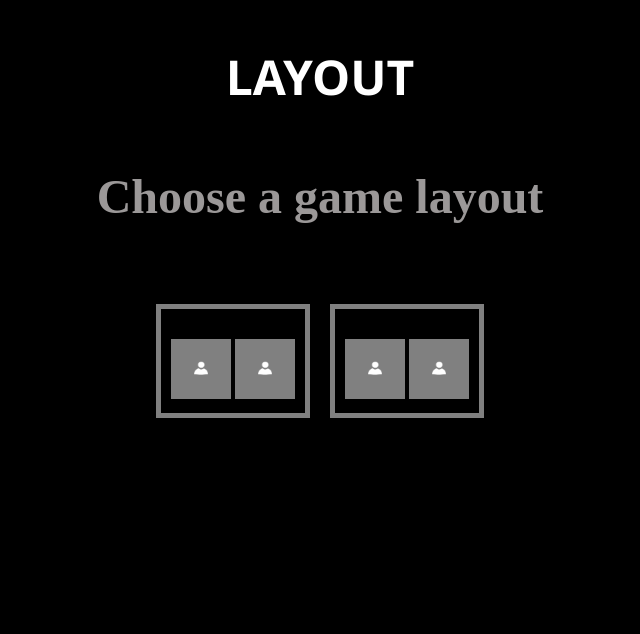
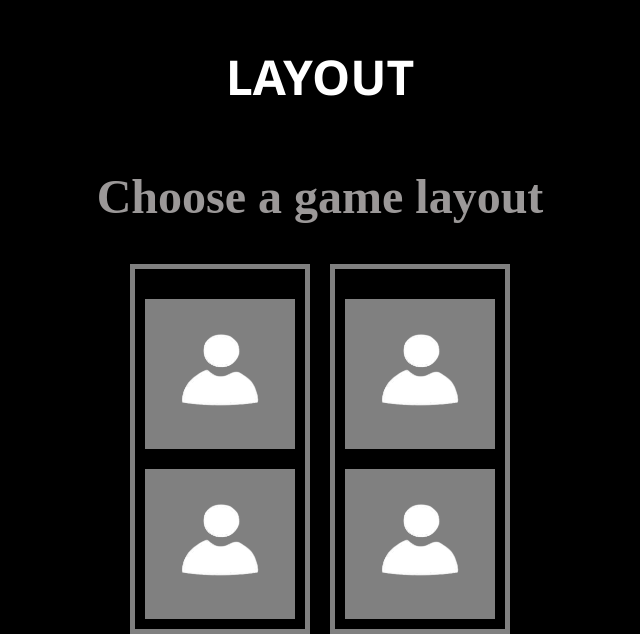
Before and after one commit to Jesutofolami/KRATOS-GAME, a plain HTML site: page index.html in a window 1280 px wide. Shown: the part 3390-4024 px from the top of the page, without its empty margins (320-960 px from the left). Before the commit the page ends 3808 px from the top, so only its background shows below. Drawn offline with Linux system fonts and the light colour scheme.

Commit message:
first commit

```diff
--- a/css/style.css
+++ b/css/style.css
@@ -280,15 +280,12 @@
     margin-top: 60px;
 }
 .game-containerinner{
-    margin-top: 5em;
+    display: flex;
     gap: 20px;
     justify-content: center;
     align-items: center;
-    flex-direction: column;
-    display: flex;
-    display: grid;
-    grid-template-columns: auto auto;
-    flex-direction: column;
+    text-align: center;
+    margin-top: 40px;
 }
 .card-container1{
     border: 5px solid grey;
@@ -300,11 +297,16 @@
 }
 .img-1{
     background-color: gray;
-    width: 60px;
-    height: 60px;
+    width: 150px;
+    height: 150px;
     padding: 20px;
     margin-top: 20px;
+    flex-direction: column;
+    display: flex;
+    align-items: center;
+    text-align: center;
 }
+
 /* .user-card{
     background-color: black;
     grid-template-columns: auto auto;
```
